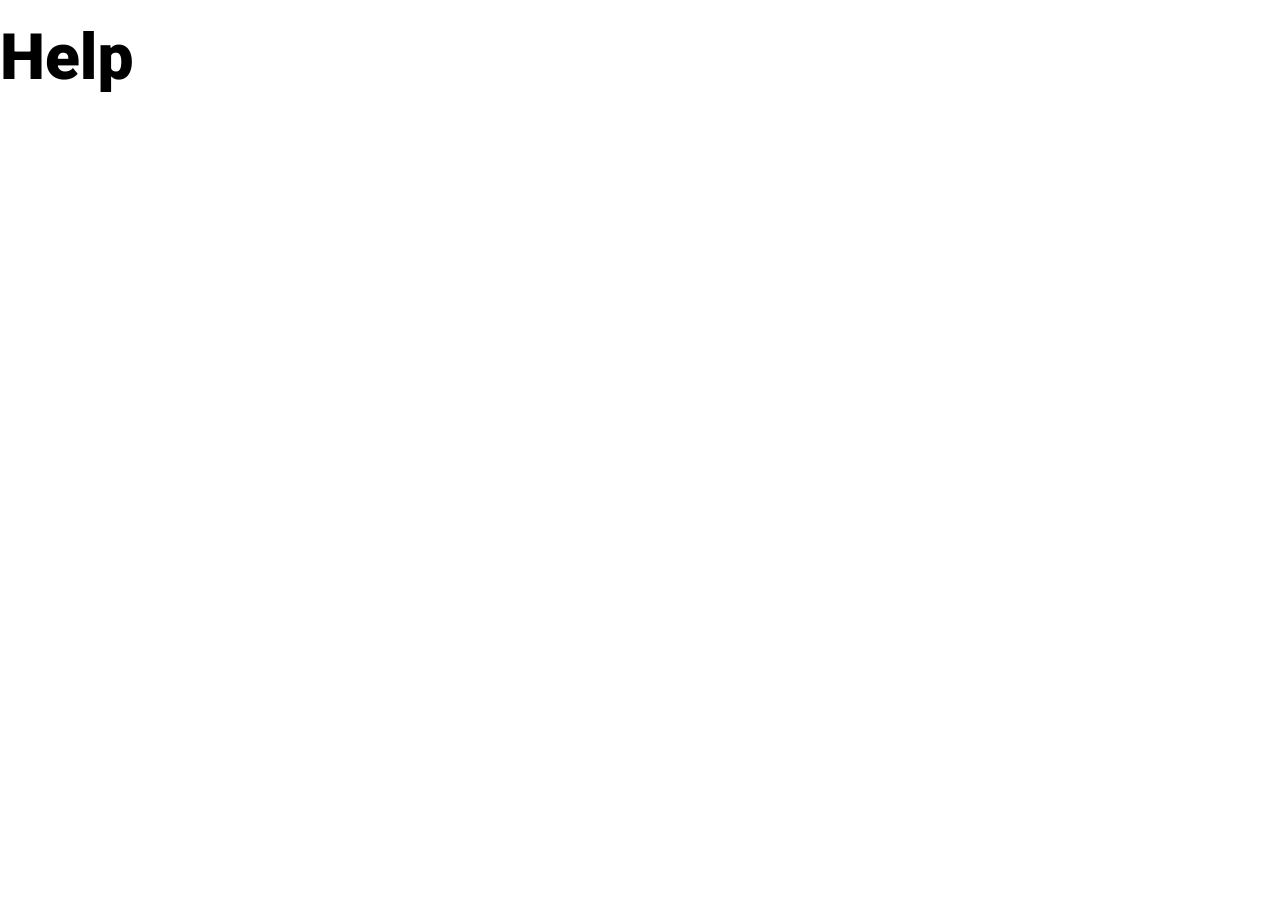
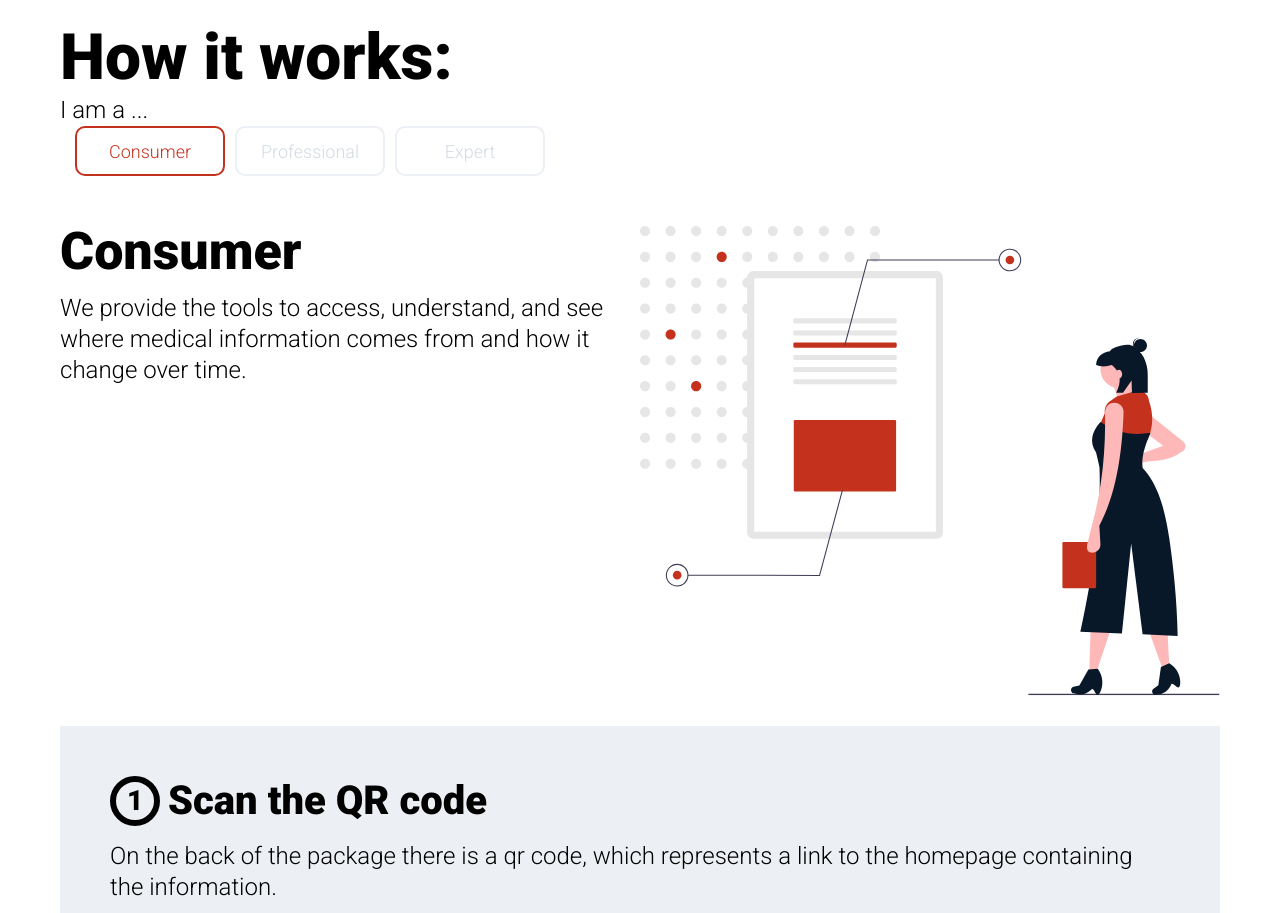
Before and after one commit to MrF3lix/hackzurich21-garbage-tree, a Next.js app: page /help in a window 1280 px wide. Shown: the part 180-1093 px from the top of the page. Before the commit the page ends 800 px from the top, so only its background shows below. Built offline with nearby package versions, Linux system fonts and the light colour scheme.

Commit message:
Add help page

```diff
--- a/pages/help.js
+++ b/pages/help.js
@@ -1,3 +1,83 @@
-const Help = () => <h1>Help</h1>;
+import Image from 'next/image';
+import Consumer from '../assets/general/consumer.svg';
+import ScanQr from '../assets/help/scan-qr.svg';
+import Info from '../assets/help/info.svg';
+import Questions from '../assets/help/questions.svg';
+
+const Help = () => <div className="inner">
+  <div className="container container--help">
+    <div>
+      <h1>How it works:</h1>
+      <p className="subtitle">I am a ...</p>
+      <div className="buttons">
+        <button className="button button--danger">
+          Consumer
+        </button>
+        <button className="button button--danger" disabled>
+          Professional
+        </button>
+        <button className="button button--danger" disabled>
+          Expert
+        </button>
+      </div>
+    </div>
+  </div>
+
+  <div className="container container--help">
+    <div className="container__left">
+      <h2>Consumer</h2>
+        <p className="subtitle">
+          We provide the tools to access, understand, and see where medical
+          information comes from and how it  change over time.
+        </p>
+      </div>
+      <div className="container__right">
+        <Image src={Consumer} height={635} width={783} alt="SnS" />
+      </div>
+      <div>
+        <div className="step bg-light-gray">
+          <h3>
+            <span className="in-cicle">
+              1
+            </span>
+            Scan the QR code
+          </h3>
+          <p className="subtitle">
+            On the back of the package there is a qr code, which represents a link
+            to the homepage containing the information.
+          </p>
+          <Image src={ScanQr} height={315} width={336} alt="SnS" />
+        </div>
+
+        <div className="step bg-gray">
+          <h3>
+            <span className="in-cicle">
+              2
+            </span>
+            Scan the QR code
+          </h3>
+          <p className="subtitle">
+            On the back of the package there is a qr code, which represents a link
+            to the homepage containing the information.
+          </p>
+          <Image src={Info} height={315} width={336} alt="SnS" />
+        </div>
+
+        <div className="step bg-dark-gray">
+          <h3>
+            <span className="in-cicle">
+              3
+            </span>
+            Scan the QR code
+          </h3>
+          <p className="subtitle">
+            On the back of the package there is a qr code, which represents a link
+            to the homepage containing the information.
+          </p>
+          <Image src={Questions} height={315} width={336} alt="SnS" />
+        </div>
+    </div>
+  </div>
+</div>;
 
 export default Help;
--- a/pages/index.js
+++ b/pages/index.js
@@ -1,7 +1,10 @@
+import { useRouter } from 'next/router';
 import Image from 'next/image';
 import Expert from '../assets/general/expert.svg';
 
 const Home = () => {
+    const router = useRouter();
+
     return (
         <div className="inner">
             <div className="container container--home">
@@ -16,7 +19,7 @@ const Home = () => {
                         <button className="button button--primary">
                             Find information
                         </button>
-                        <button className="button button--secondary">
+                        <button className="button button--secondary" onClick={() => router.push('/help')}>
                             See how it works
                         </button>
                     </div>
--- a/styles/app.scss
+++ b/styles/app.scss
@@ -3,3 +3,4 @@
 @import "settings";
 @import "global";
 @import "form";
+@import "help";
--- a/styles/global.scss
+++ b/styles/global.scss
@@ -43,6 +43,22 @@ h1 {
 }
 
 
+h2 {
+    font-style: normal;
+    font-weight: 900;
+    font-size: 52px;
+    line-height: 52px;
+}
+
+
+h3 {
+    font-style: normal;
+    font-weight: 900;
+    font-size: 40px;
+    line-height: 40px;
+}
+
+
 .container {
     display: flex;
     flex-wrap: wrap;
@@ -58,7 +74,8 @@ h1 {
         }
     }
 
-    &.container--home {
+    &.container--home,
+    &.container--help {
         p {
             font-weight: 300;
             font-size: 24px;
@@ -66,3 +83,15 @@ h1 {
         }
     }
 }
+
+.bg-light-gray {
+    background-color: $light-gray;
+}
+
+.bg-gray {
+    background-color: $gray;
+}
+
+.bg-dark-gray {
+    background-color: $dark-gray;
+}
--- /dev/null
+++ b/styles/help.scss
@@ -0,0 +1,41 @@
+.buttons {
+  padding-left: 15px;
+  padding-right: 15px;
+  max-width: 300px;
+  display: grid;
+  grid-template-columns: repeat(3, 1fr);
+  grid-gap: 10px;
+  grid-auto-rows: minmax(100px, auto);
+}
+
+.step {
+  display: flex;
+  flex-direction: column;
+  justify-content: center;
+
+  margin-top: 30px;
+  padding: 50px;
+
+  h3 {
+    display: flex;
+    align-items: center;
+    margin-bottom: 15px;
+
+    .in-cicle {
+      display: inline-flex;
+      justify-content: center;
+      align-items: center;
+
+      width: 50px;
+      height: 50px;
+      line-height: 50px;
+      font-size: 28px;
+
+
+      border: 6px solid black;
+      border-radius: 50%;
+
+      margin-right: 8px;
+    }
+  }
+}
```
Also changed, not shown: assets/help/info.svg.
